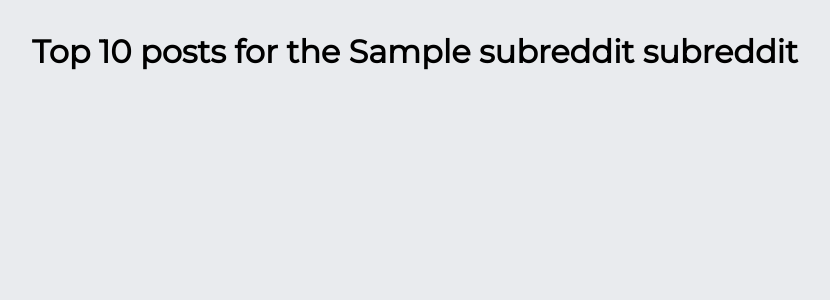
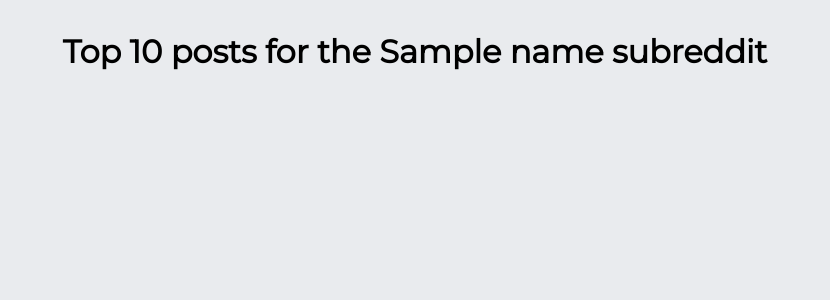
Before and after one commit to HackAtUCI/learn-reddit-flask-template, a Python web app: template templates/index.html in a window 1280 px wide. Shown: the top 300 px of the page, without its empty margins (225-1055 px from the left). Run offline with Jinja, Linux system fonts and the light colour scheme; the template is opened without the code that fills it: most values are stand-ins (such as "Sample title", 1, 10 or a date in 2020).

Commit message:
Minor syntax updates to flask app

```diff
--- a/templates/index.html
+++ b/templates/index.html
@@ -9,7 +9,7 @@
     </head>
 
     <body>
-        <h1 id="top-posts-title">Top 10 posts for the {{subreddit}} subreddit</h1>
+        <h1 id="top-posts-title">Top 10 posts for the {{name}} subreddit</h1>
         <div id="top-posts">
             {% if posts %} <!--This is the jinja2 syntax for blocks - conditional and iterative-->
                 <!--Write a for loop similar to the one in reddit.py main here, using jinja2 syntax-->
```
